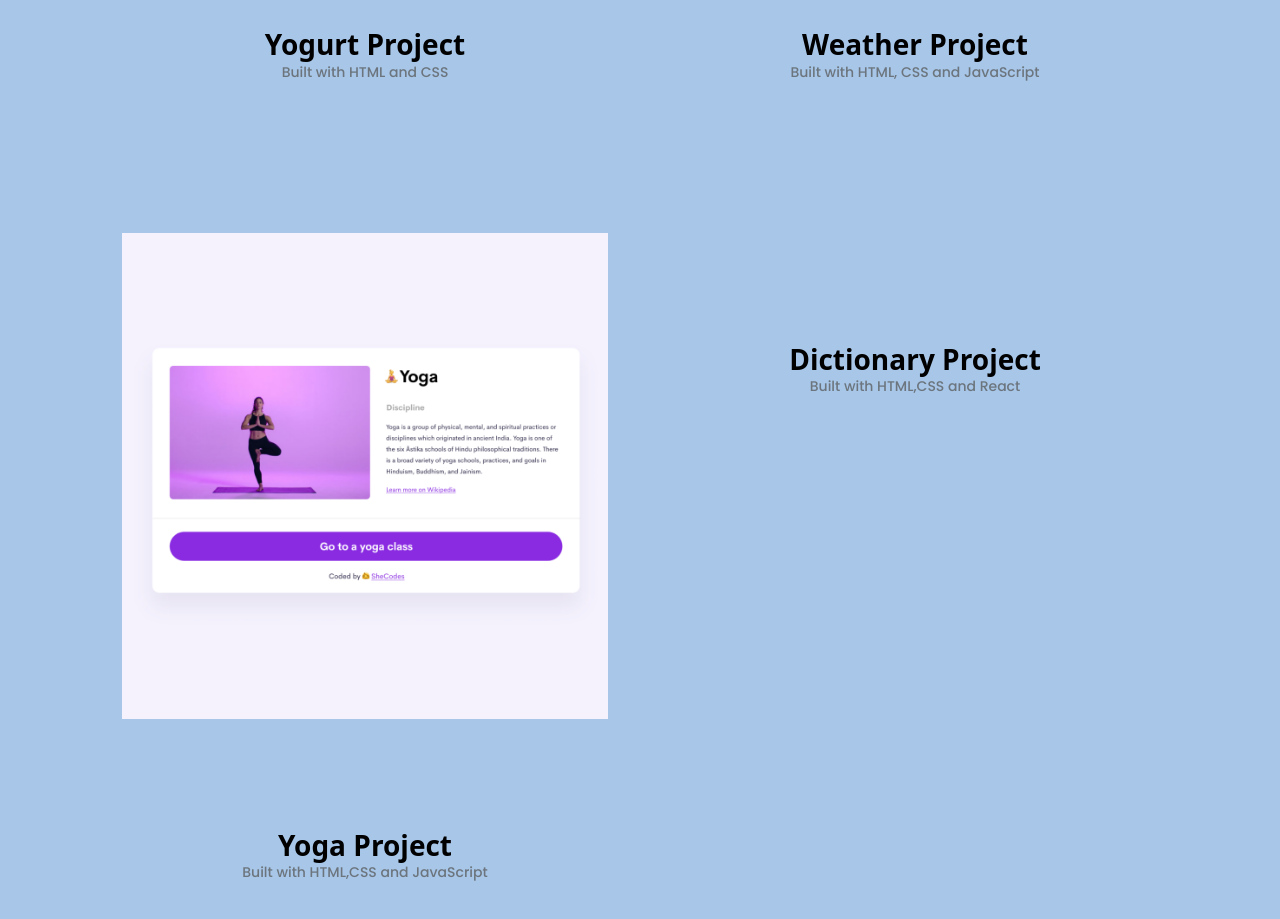
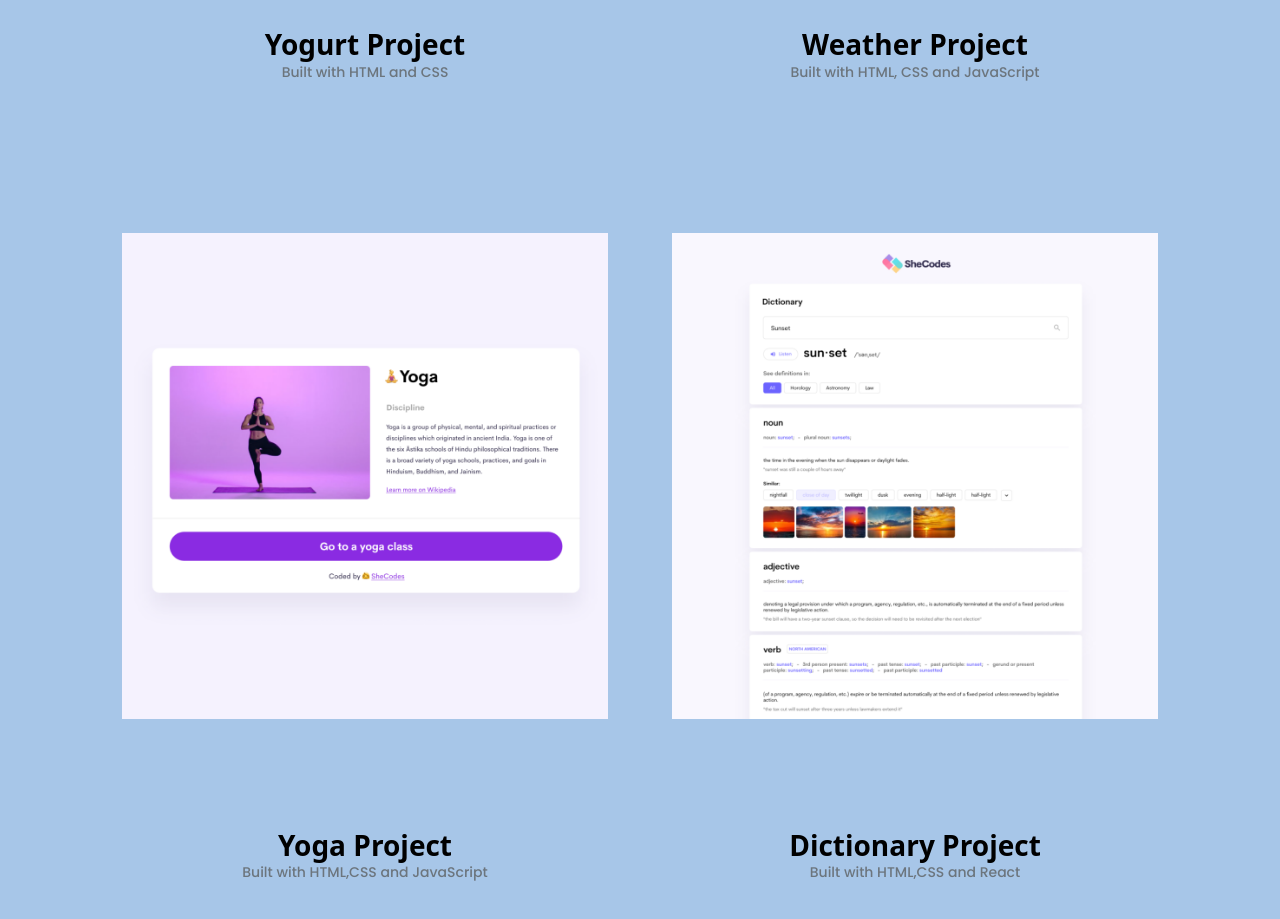
Before and after one commit to Constancemok4/Lesson7, a plain HTML site: page work.html in a window 1280 px wide. Shown: the part 980-1899 px from the top of the page. Drawn offline with nearby package versions, Linux system fonts and the light colour scheme.

Commit message:
another project picture

```diff
--- a/work.html
+++ b/work.html
@@ -79,7 +79,7 @@
             </p>
           </div>
           <div class="col-md-6 mb-4">
-            <img src="images/dictionary.png" class="img-fluid" alt="" />
+            <img src="images/dgHV-dictionary.png" class="img-fluid" alt="" />
             <h3 class="text-center m-0">Dictionary Project</h3>
             <p class="text-center text-muted">Built with HTML,CSS and React</p>
           </div>
```
Also changed, not shown: images/dgHV-dictionary.png (added).
